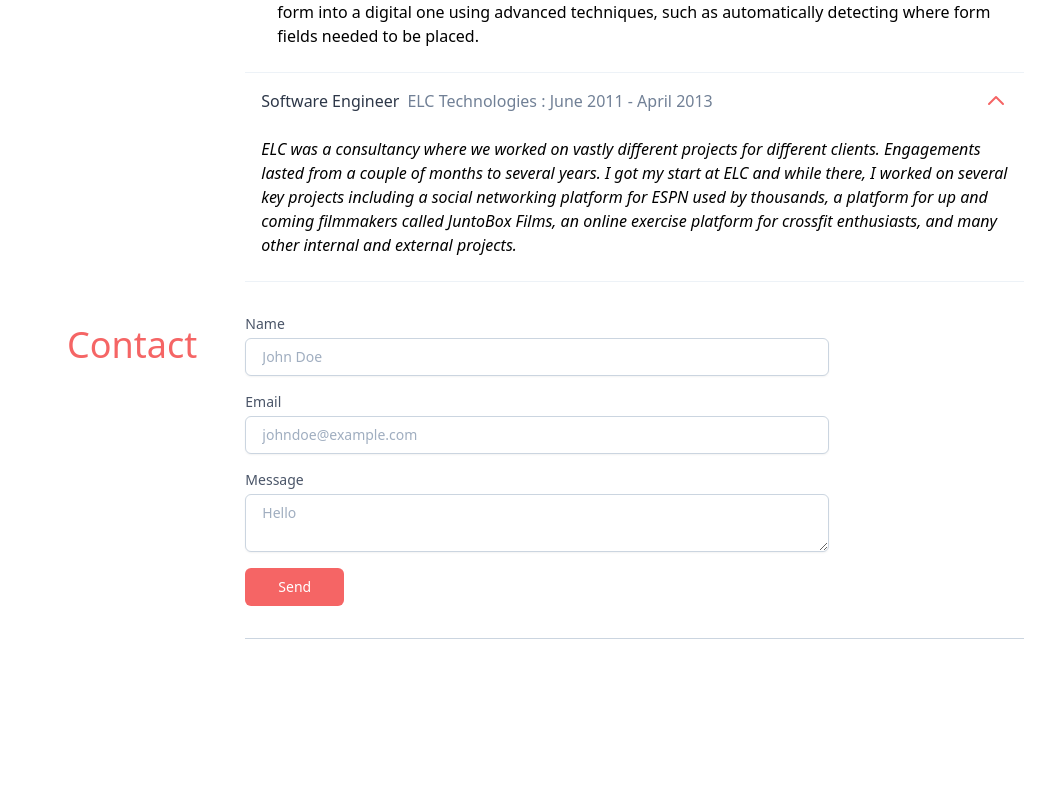
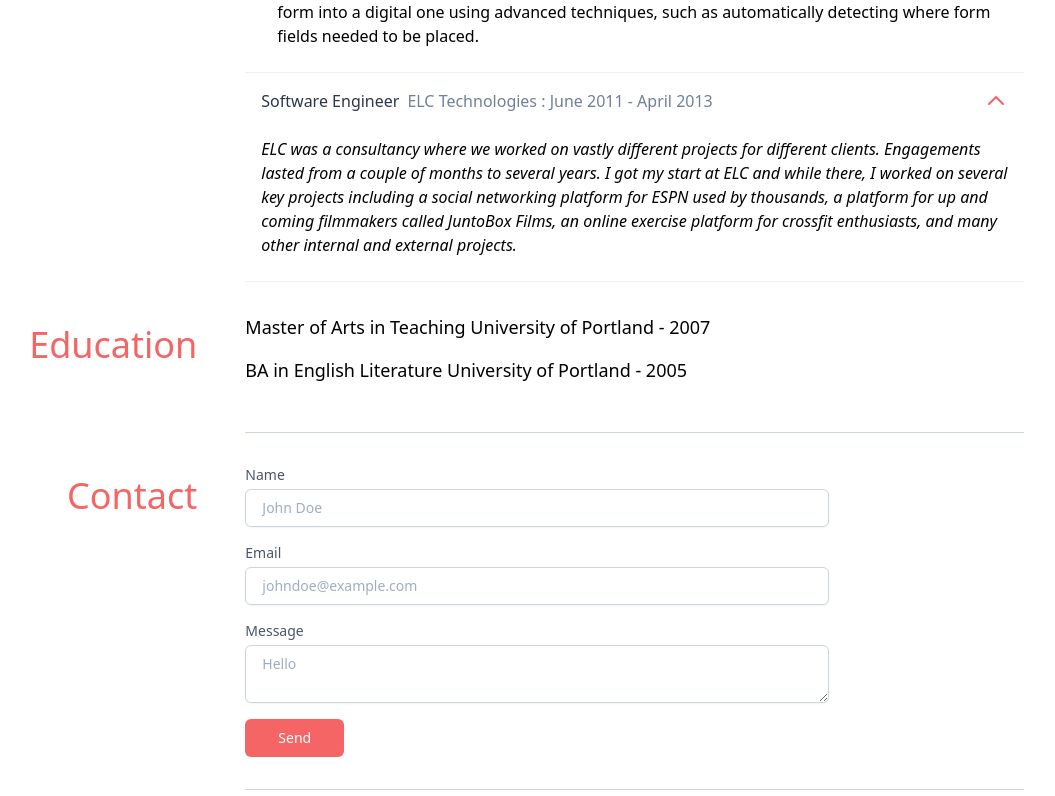
Before and after one commit to dcaccavano/personal-site, a React (Create React App) app: page / in a window 1280 px wide. Shown: the part 1261-2057 px from the top of the page, without its empty margins (224-1279 px from the left). Before the commit the page ends 1964 px from the top, so only its background shows below. Built offline with nearby package versions, Linux system fonts and the light colour scheme.

Commit message:
added education

```diff
--- a/src/App.js
+++ b/src/App.js
@@ -162,6 +162,19 @@ const App = () => {
       </section>
       <section className="md:flex md:justify-start md:space-x-12 mb-8 font-light">
         <div className="md:w-1/3">
+          <h2 className="mb-4 text-4xl font-thin text-center text-red-500 md:text-right md:py-1">Education</h2>
+        </div>
+        <div className="w-full md:w-2/3">
+          <RightContentSection>
+            <ul className="text-lg">
+              <li className="mb-4"><span className="font-normal">Master of Arts in Teaching</span> University of Portland - 2007</li>
+              <li className="mb-4"><span className="font-normal">BA in English Literature</span> University of Portland - 2005</li>
+            </ul>
+          </RightContentSection>
+        </div>
+      </section>
+      <section className="md:flex md:justify-start md:space-x-12 mb-8 font-light">
+        <div className="md:w-1/3">
           <h2 className="mb-4 text-4xl font-thin text-center text-red-500 md:text-right md:py-1">Contact</h2>
         </div>
         <div className="w-full md:w-2/3">
```
